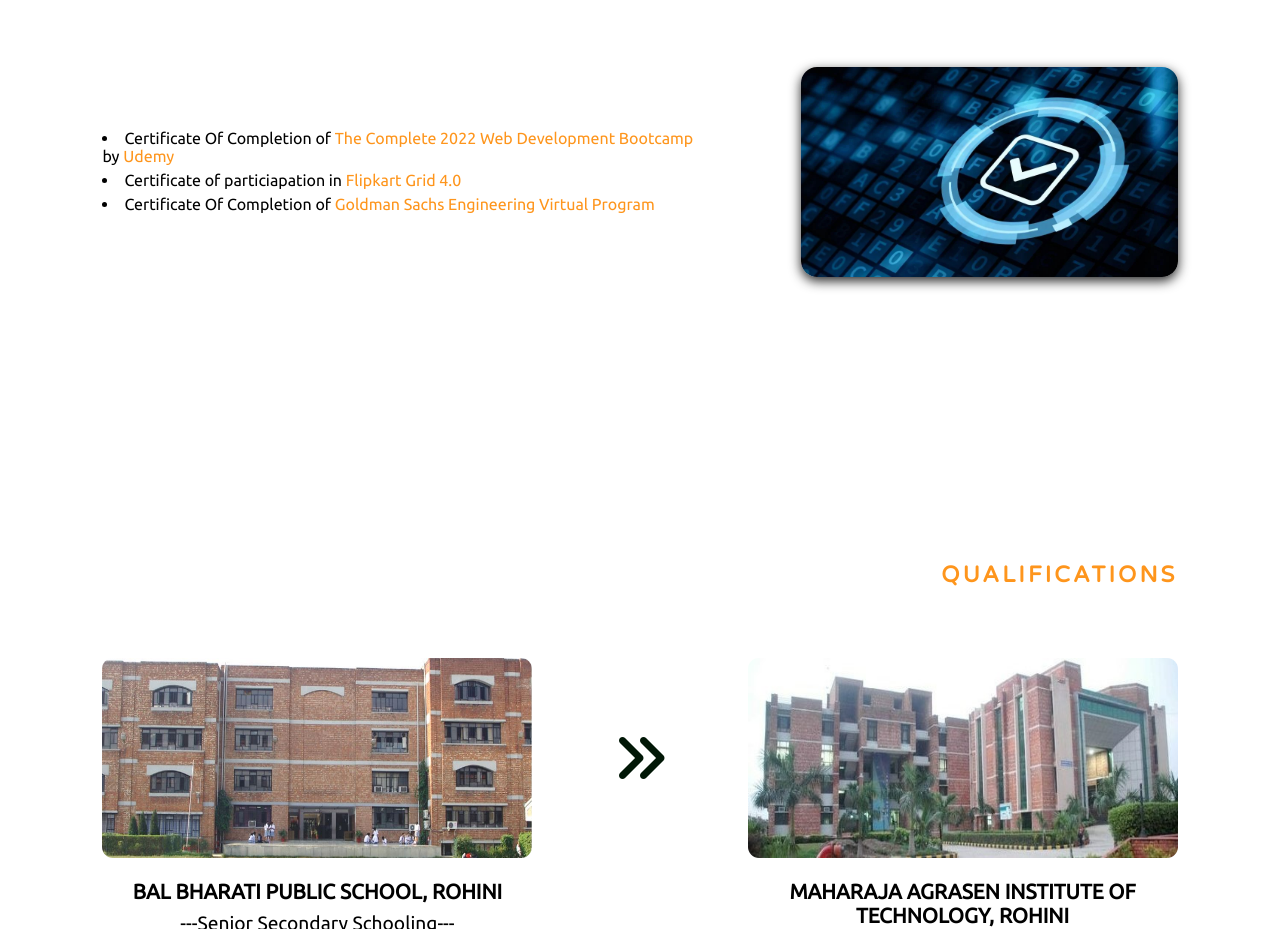
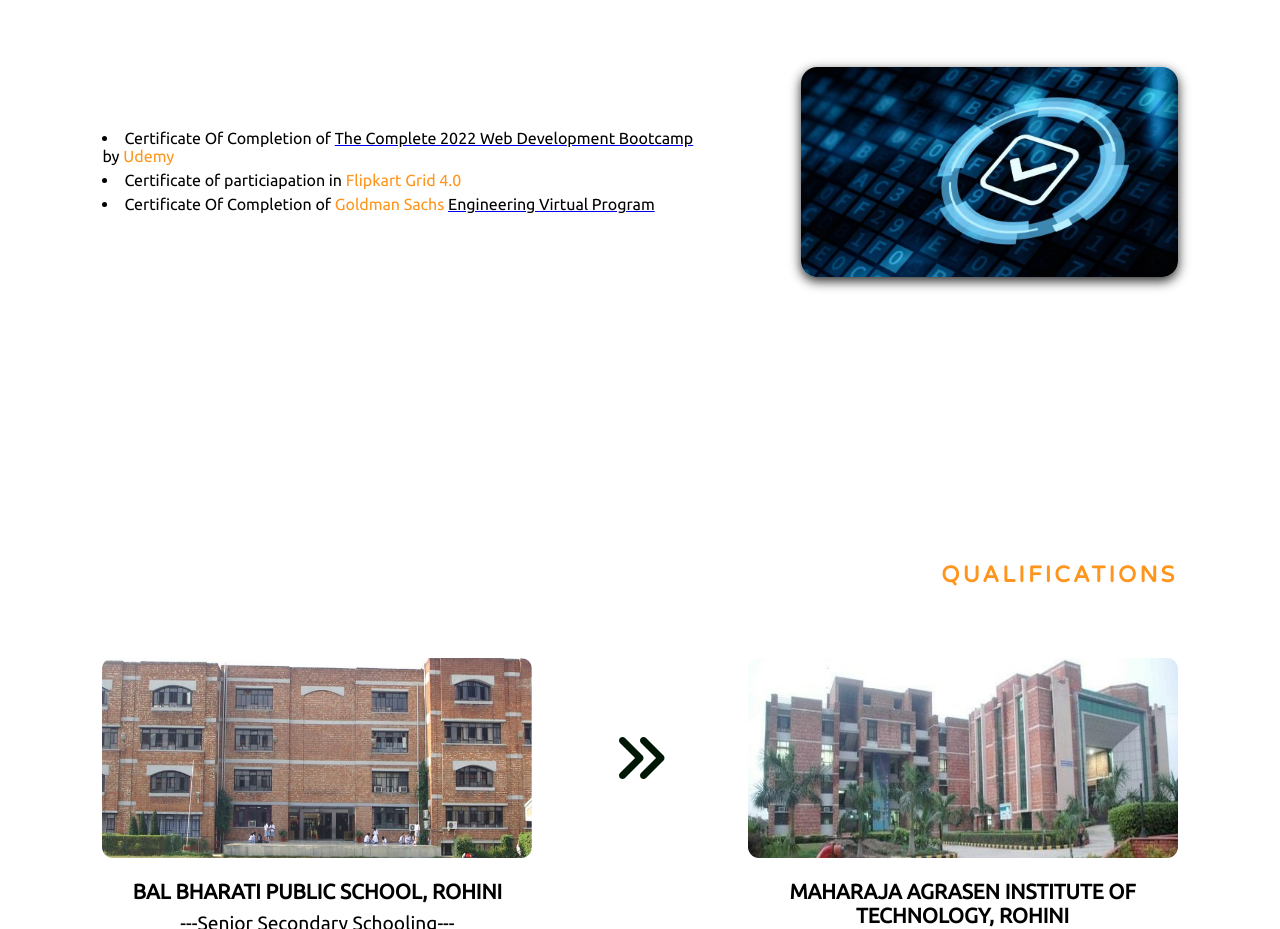
Before and after one commit to Pranshu-Bhambri/WebPort, a website: page index.html in a window 1280 px wide. Shown: the part 3269-4198 px from the top of the page. Drawn offline with Linux system fonts and the light colour scheme.

Commit message:
Added some css for certif

```diff
--- a/css/style.css
+++ b/css/style.css
@@ -522,7 +522,12 @@
   text-decoration: underline;
 }
 
-.list span {
+.span-ul{
+  text-decoration: underline;
+  text-decoration-color: #0000ee;
+}
+
+.decr {
   color: var(--main-color);
 }
 
```
